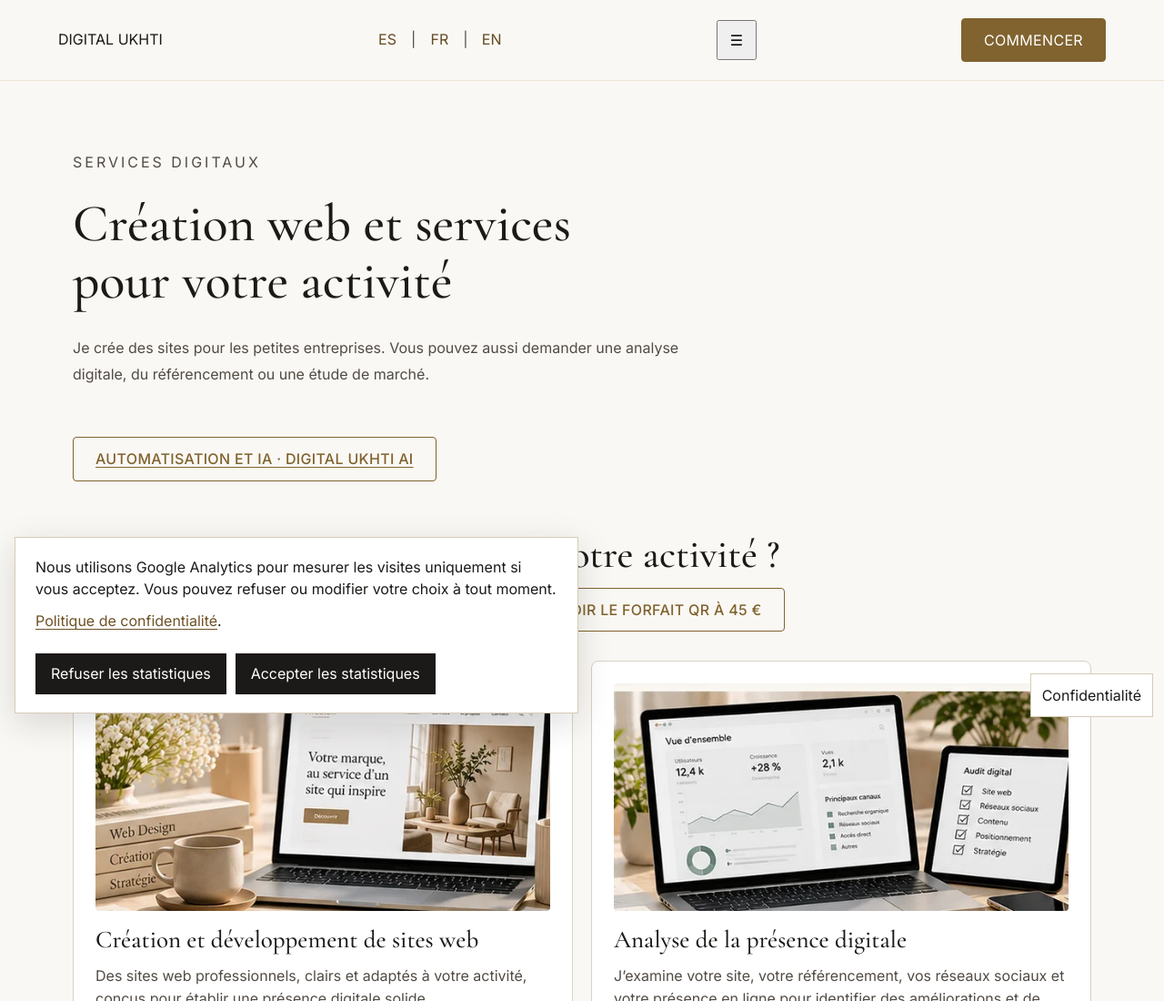
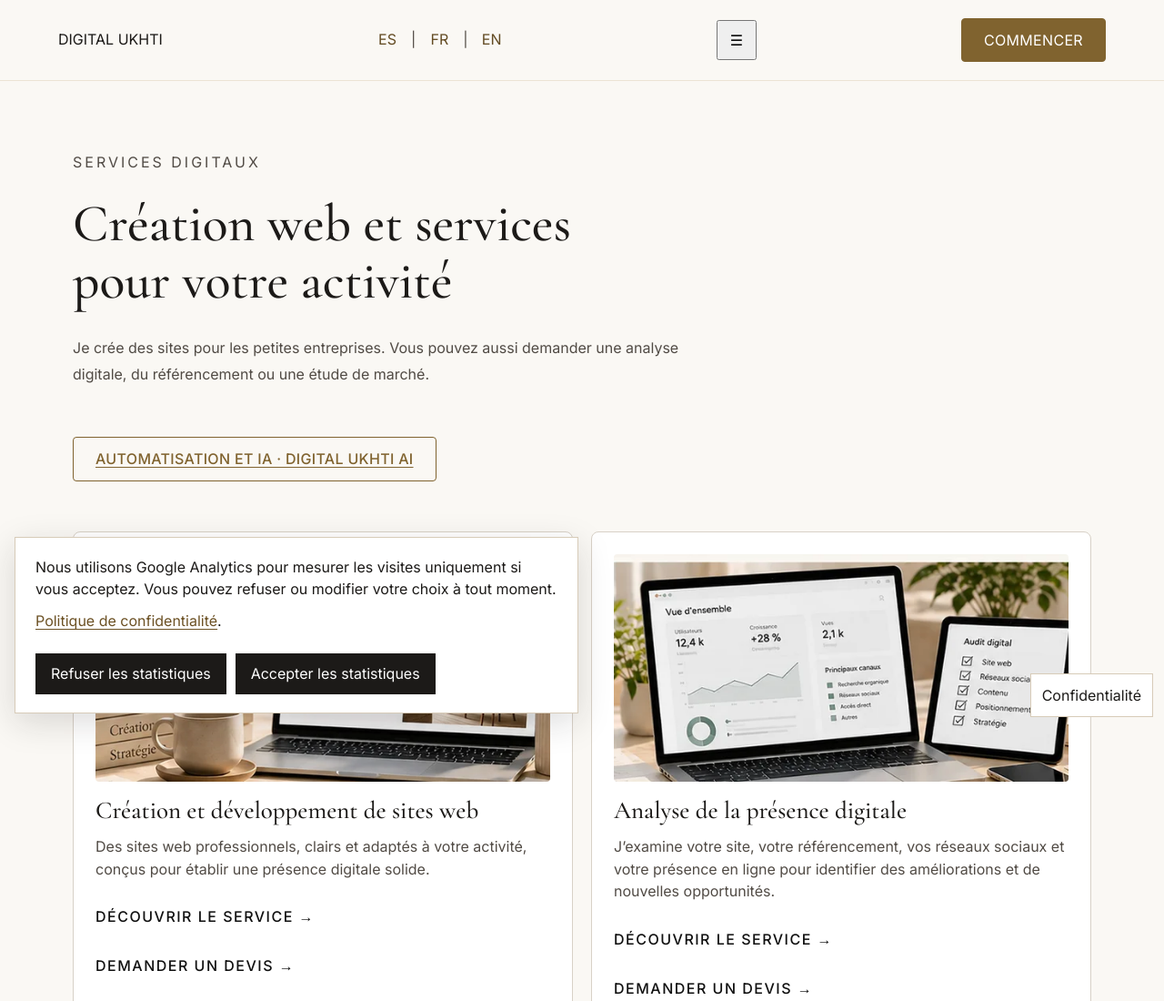
Before and after one commit to muslimahstudio/digital-ukhti, a plain HTML site: page fr/servicios.html in a window 1280 px wide. Shown: the top 1100 px of the page at 91% size. Drawn offline with nearby package versions, Linux system fonts and the light colour scheme.

Commit message:
Remove the service shortcuts from all three languages

```diff
--- a/fr/servicios.html
+++ b/fr/servicios.html
@@ -48,7 +48,7 @@ body.du-site .du-full-terms .package-price {font-size:var(--text-xl);font-weight
 body.du-site .du-full-terms .du-package-details ul {padding-inline-start:1.4em}
 body.du-site .du-full-terms .du-method-materials {margin-block:1.5rem}
 body.du-site #du-contact-options[hidden] {display:none}
-</style>    <link rel="stylesheet" href="/service-pathways.css?v=compact">
+</style>
 </head>
 
 <body class="du-site">
@@ -95,15 +95,6 @@ body.du-site #du-contact-options[hidden] {display:none}
 
 
         <p class="services-intro"><a class="button-secondary" href="/fr/ai/">Automatisation et IA · Digital Ukhti AI</a></p>
-        <section class="service-pathways" aria-labelledby="service-pathways-title">
-            <h2 id="service-pathways-title">De quoi avez-vous besoin pour votre activité ?</h2>
-            <div class="service-pathways-links">
-                <a class="button-primary" href="diseno-desarrollo-web.html">Créer mon site</a>
-                <a class="button-secondary" href="diagnostic-clarte-web.html">Faire le diagnostic gratuit</a>
-                <a class="button-secondary" href="#qr-resenas">Voir le forfait QR à 45 €</a>
-            </div>
-        </section>
-
 <div class="services-grid">
 
             <article class="service-card">
--- a/service-pathways.css
+++ /dev/null
@@ -1,26 +0,0 @@
-.service-pathways {
-    margin-block: 1.5rem 2rem;
-}
-
-.service-pathways > h2 {
-    margin-block: 0 0.75rem;
-}
-
-.service-pathways-links {
-    display: flex;
-    flex-wrap: wrap;
-    gap: 0.625rem;
-}
-
-.du-site .service-pathways-links a {
-    box-sizing: border-box;
-    min-width: 0;
-    min-height: 44px;
-    text-align: center;
-}
-
-@media (max-width: 480px) {
-    .service-pathways-links {
-        flex-direction: column;
-    }
-}
```
Also changed, not shown: en/servicios.html (+1 -10 lines), servicios.html (+1 -10 lines).
